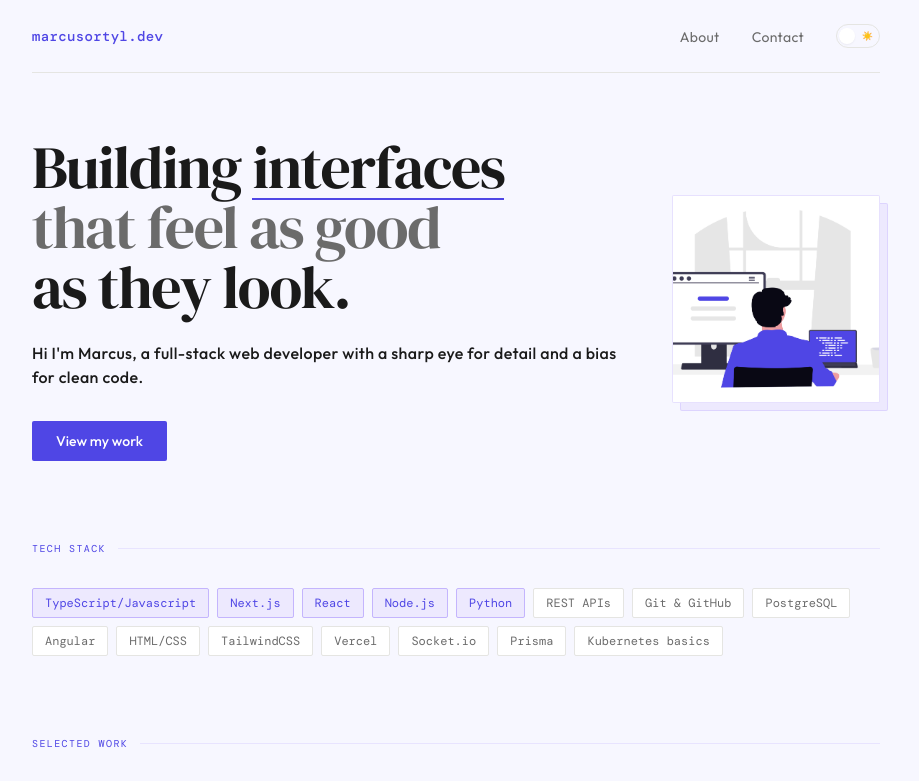
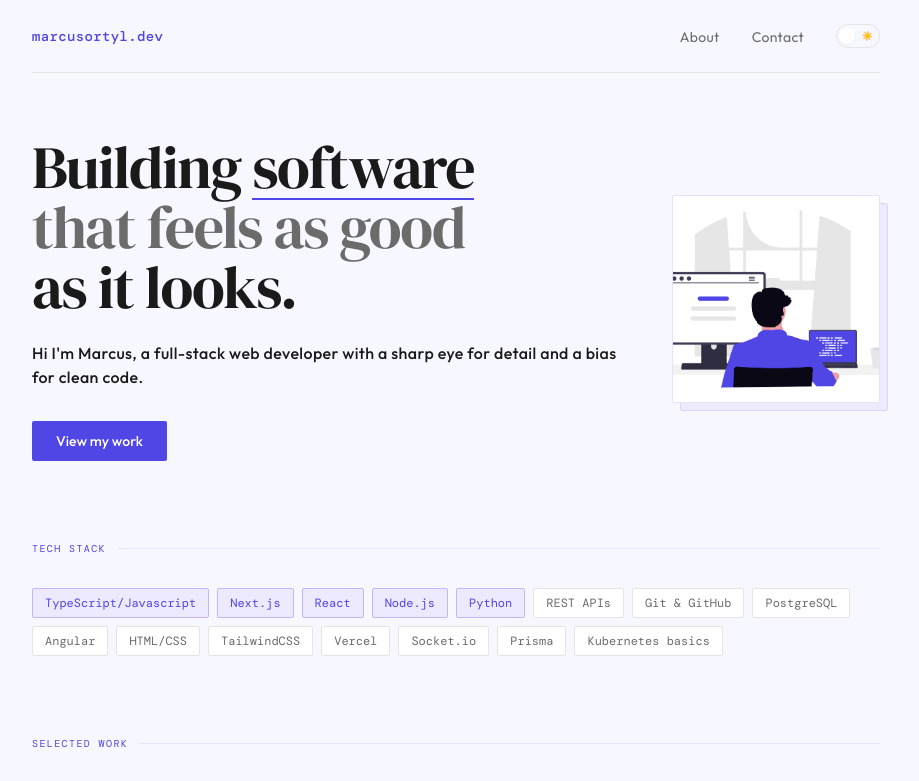
Before and after one commit to Mortyl/portfolio, a Next.js app: page / in a window 1280 px wide. Shown: the top 781 px of the page, without its empty margins (184-1103 px from the left). Built offline with nearby package versions, Linux system fonts and the light colour scheme.

Commit message:
Update hero headline to 'Building software that feels as good as it looks'

```diff
--- a/src/components/sections/HeroSection.tsx
+++ b/src/components/sections/HeroSection.tsx
@@ -11,13 +11,13 @@
 
             <h1 className="font-serif text-4xl md:text-5xl lg:text-6xl font-normal leading-[1.08] tracking-tight mb-6 dark:text-[#f0ede6]">
               Building{" "}
-              <span className="relative after:absolute after:bottom-2 after:left-0 after:w-full after:h-0.5 after:bg-accent">interfaces</span>
+              <span className="relative after:absolute after:bottom-2 after:left-0 after:w-full after:h-0.5 after:bg-accent">software</span>
               <br />
               <em className="text-muted dark:text-[#666] not-italic font-serif">
-                that feel as good
+                that feels as good
               </em>
               <br />
-              as they look.
+              as it looks.
             </h1>
 
             <p className="text-base font-medium mb-8 tracking-wide dark:text-[#c8c5be]">
```
